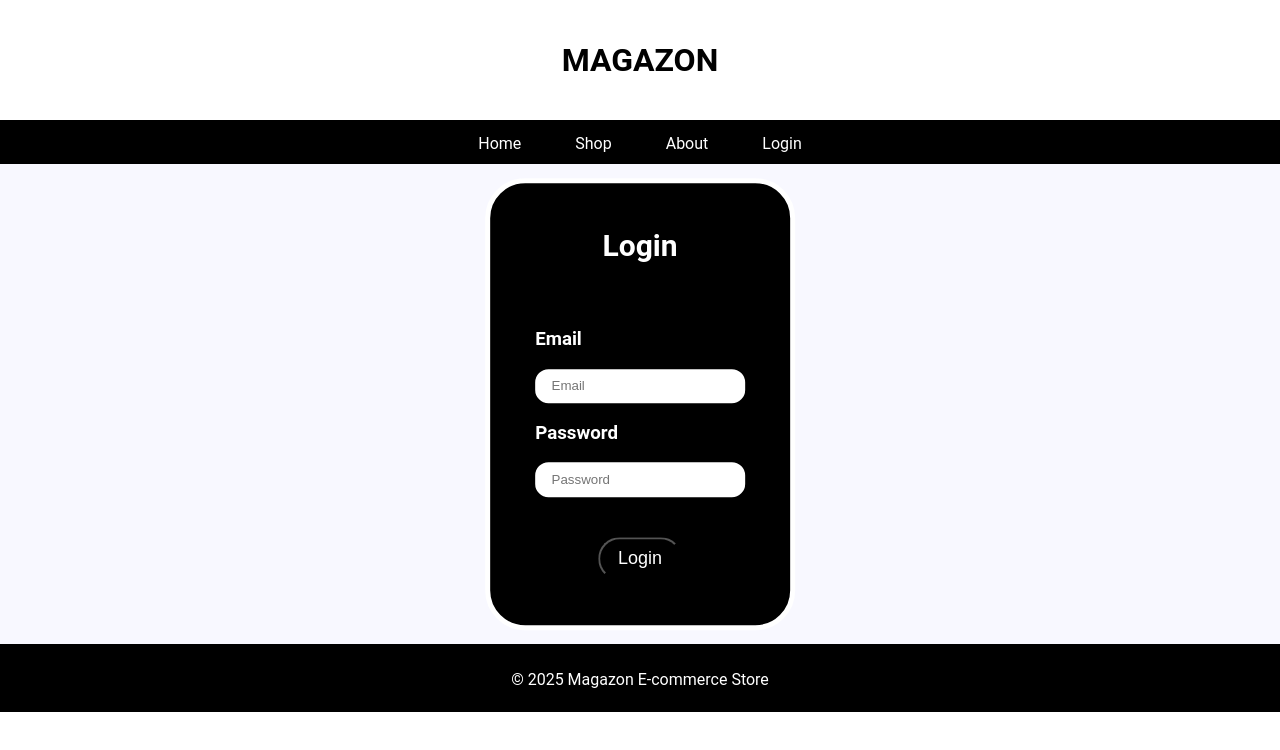
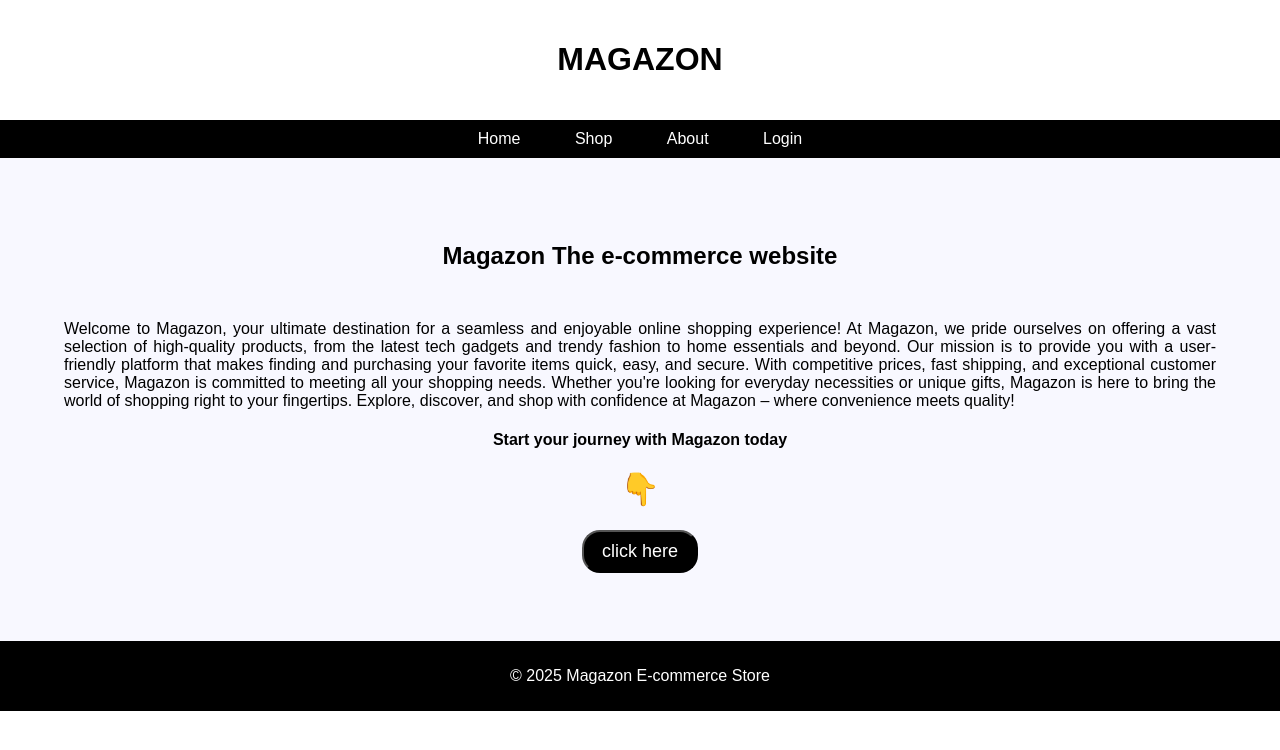
Before and after one commit to G-Arulkumar/Project-Magazon, a plain HTML site: page index.html in a window 1280 px wide. Drawn offline with Linux system fonts and the light colour scheme.

Commit message:
Magazon #1 commit

```diff
--- a/index.html
+++ b/index.html
@@ -4,18 +4,17 @@
     <meta charset="UTF-8">
     <meta name="viewport" content="width=device-width, initial-scale=1.0">
     <title>Magazon The E-commerce Website</title>
+    <link rel="icon" href="M icon.ico">
     <style>
         body {
-            font-family: "Roboto",sans-serif;
+            font-family: sans-serif;
             margin: 0;
             padding: 0;
-            box-sizing: border-box;
         }
         header {
             background-color: #FFFFFF;
             padding: 20px;
             text-align: center;
-            height: 5em;
         }
         nav {
             background-color: #000000;
@@ -24,12 +23,12 @@
             position: sticky;
             top: 0;
             overflow: hidden;
-            height: 1.5em;
+            justify-content: space-between;
         }
         nav ul {
             list-style: none;
             margin: 0;
-            padding: 0.25em;
+            padding: 0;
             text-align: center;
 
         }
@@ -37,84 +36,56 @@
             display: inline;
             margin: 0 15px;
         }
-        nav a:hover{
-            border: #FFFFFF solid 1px;
-            color: aqua;
-        }
         nav a {
             color: #FFFFFF;
             text-decoration: none;
             padding: 5px 10px;
         }
+        nav a:hover{
+            border: #FFFFFF solid 1px;
+            color: aqua;
+        }
         a {
             color: rgb(0, 0, 0);
             text-decoration: none;
         }
+        h2 {
+            margin-bottom: 50px;
+        }
+
 
         main {
+            text-align: center;
+            padding: 5%;
             background-color: #F8F8FF;
             display: block;
-            max-width: 100%;
-            min-height: 60vh;
-            position:relative;
-
         }
-        form {
-            position:absolute;
-            text-align: left;
-            padding: 45px;
-            padding-top:20px;
-            display: inline-block;
-            border:5px solid #FFFFFF;
-            border-radius:40px;
-            background-color: #000000;
-            color: #FFFFFF;
-            top:50%;
-            left:50%;
-            transform: translate(-50%,-50%) ;
-        }
-        h2{
-          font-size:30px;
-          padding-bottom: 40px;
+        .para{
+          text-align: justify;
           }
-        input{
-            background-color: #FFFFFF;
-            padding:0.5em 1em;
-            border:3px solid #FFFFFF;
-            border-radius: 1em;
-        }
-        lable{
-            font-size:20px;
-            padding: 5px;
-            display: block;
-            color: #FFFFFF;
-        }
         button{
             font-size: 18px;
             color: #FFFFFF;
             background-color: #000000;
             padding:0.5em 1em;
-            margin-top: 40px;
-            border-radius: 50px;
+            margin:0.25em;
+            border-radius: 1em;
             display: block;
             }
-button:hover {
+       button:hover {
             color: #000000;
             background-color: #FFFFFF;
+            border: 1px solid black;
             }
         footer {
             background-color: #000000;
             color: white;
             padding: 10px;
             text-align: center;
-            height:3em;
-            bottom:0;
         }
     </style>
 </head>
 <body>
-    <div class="body">
-
 
     <header>
         <h1>MAGAZON</h1>
@@ -130,25 +101,18 @@ button:hover {
     </nav>
 
     <main>
-         <form action="shop.html">
-            <center><h2>Login</h2></center>
-            <label><h3>Email</h3></label>
-            <input type="email" placeholder="Email">
-            <label><h3>Password</h3></label>
-            <input type="password" placeholder="Password">
-            <center>
-            <button>Login</button>
-            </center>
-         </form>
+        <h2>Magazon The e-commerce website</h2>
+        <p class="para">Welcome to Magazon, your ultimate destination for a seamless and enjoyable online shopping experience! At Magazon, we pride ourselves on offering a vast selection of high-quality products, from the latest tech gadgets and trendy fashion to home essentials and beyond. Our mission is to provide you with a user-friendly platform that makes finding and purchasing your favorite items quick, easy, and secure. With competitive prices, fast shipping, and exceptional customer service, Magazon is committed to meeting all your shopping needs. Whether you're looking for everyday necessities or unique gifts, Magazon is here to bring the world of shopping right to your fingertips. Explore, discover, and shop with confidence at Magazon – where convenience meets quality!</p>
+        <h4>Start your journey with Magazon today</h4>
+        <h1>👇</h1>
+        <center><a href="shop.html"><button>click here</button></a></center>
+
 
     </main>
 
     <footer>
         <p>&copy; 2025 Magazon E-commerce Store</p>
     </footer>
- </body>
- </html>
-
 
 </body>
 </html>
```
Also changed, not shown: login.html (+4 -0 lines).
